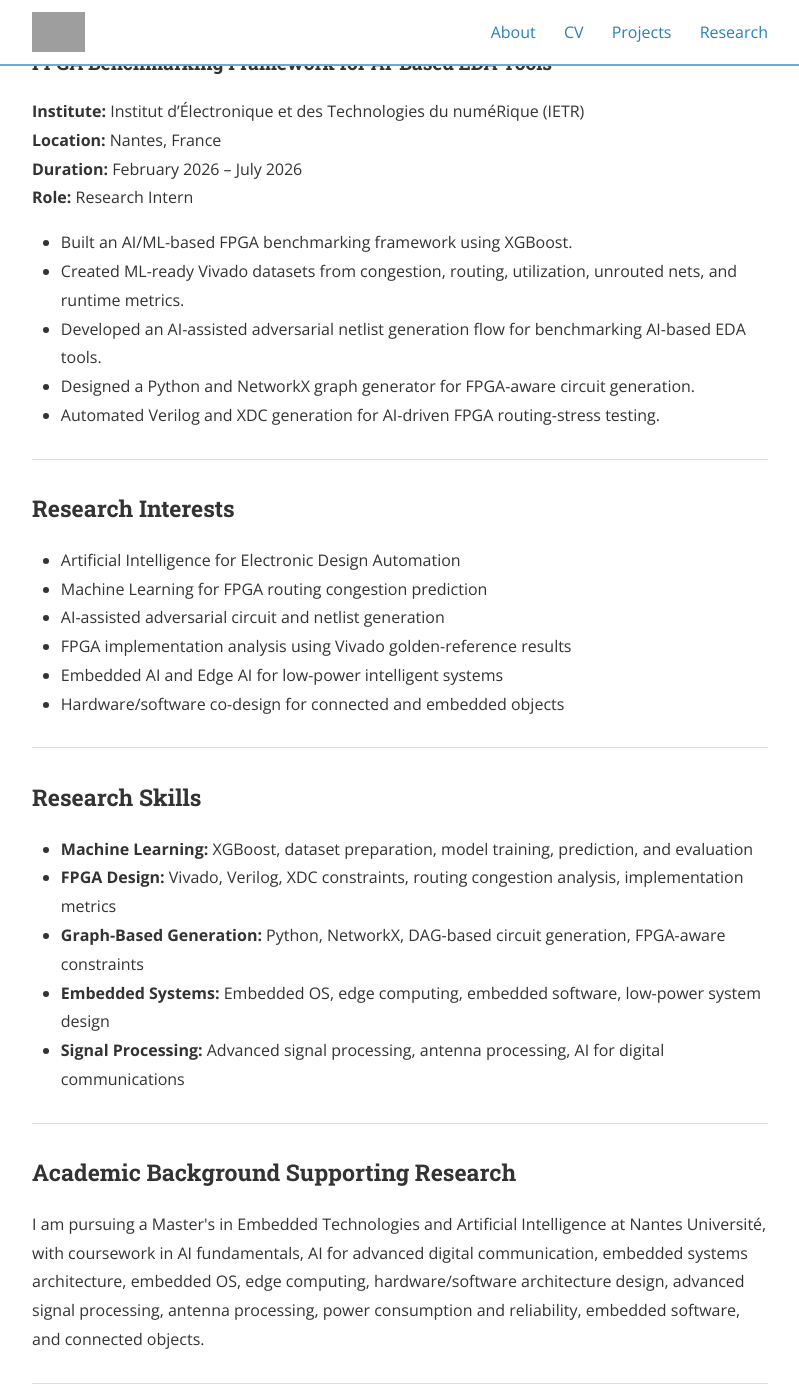
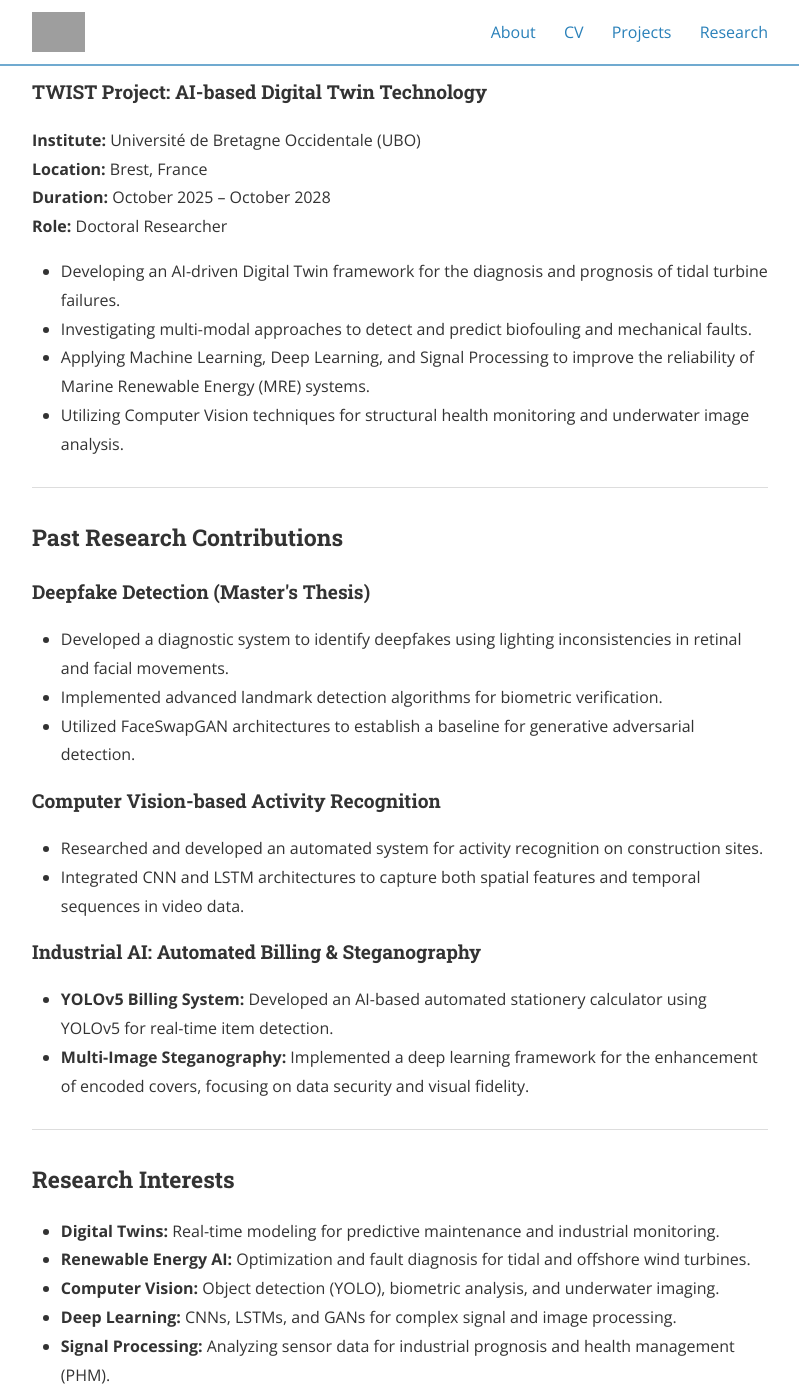
Before and after one commit to Ehsaanali/Ehsaanali.github.io, a Jekyll site: the page built from research.md, in a window 1280 px wide and 1400 px high, scrolled down 344 px. Shown: the whole window, without its empty margins (240-1039 px from the left). Built offline with Jekyll 4.4.1, drawn with Linux system fonts in a browser that asks for light colours; nearby versions of some CDN libraries; some of the changed text lies outside the part shown; grey boxes are pictures that could not be loaded.

Commit message:
Update research.md

```diff
--- a/research.md
+++ b/research.md
@@ -7,28 +7,49 @@ nav_order: 4
 ---
 
 <p>
-  My current research focuses on applying Artificial Intelligence and Machine Learning
-  to FPGA benchmarking, Electronic Design Automation, and embedded systems.
+  My research focuses on the intersection of Artificial Intelligence, Computer Vision, and Electrical Engineering, with a primary emphasis on Digital Twin technology for marine renewable energy and industrial fault detection.
 </p>
 
 <hr>
 
-<h3>Current Research Internship</h3>
+<h3>Current Research (PhD)</h3>
 
-<h4>FPGA Benchmarking Framework for AI-Based EDA Tools</h4>
+<h4>TWIST Project: AI-based Digital Twin Technology</h4>
 <p>
-  <b>Institute:</b> Institut d’Électronique et des Technologies du numéRique (IETR)<br>
-  <b>Location:</b> Nantes, France<br>
-  <b>Duration:</b> February 2026 – July 2026<br>
-  <b>Role:</b> Research Intern
+  <b>Institute:</b> Université de Bretagne Occidentale (UBO)<br>
+  <b>Location:</b> Brest, France<br>
+  <b>Duration:</b> October 2025 – October 2028<br>
+  <b>Role:</b> Doctoral Researcher
 </p>
 
 <ul>
-  <li>Built an AI/ML-based FPGA benchmarking framework using XGBoost.</li>
-  <li>Created ML-ready Vivado datasets from congestion, routing, utilization, unrouted nets, and runtime metrics.</li>
-  <li>Developed an AI-assisted adversarial netlist generation flow for benchmarking AI-based EDA tools.</li>
-  <li>Designed a Python and NetworkX graph generator for FPGA-aware circuit generation.</li>
-  <li>Automated Verilog and XDC generation for AI-driven FPGA routing-stress testing.</li>
+  <li>Developing an AI-driven Digital Twin framework for the diagnosis and prognosis of tidal turbine failures.</li>
+  <li>Investigating multi-modal approaches to detect and predict biofouling and mechanical faults.</li>
+  <li>Applying Machine Learning, Deep Learning, and Signal Processing to improve the reliability of Marine Renewable Energy (MRE) systems.</li>
+  <li>Utilizing Computer Vision techniques for structural health monitoring and underwater image analysis.</li>
+</ul>
+
+<hr>
+
+<h3>Past Research Contributions</h3>
+
+<h4>Deepfake Detection (Master's Thesis)</h4>
+<ul>
+  <li>Developed a diagnostic system to identify deepfakes using lighting inconsistencies in retinal and facial movements.</li>
+  <li>Implemented advanced landmark detection algorithms for biometric verification.</li>
+  <li>Utilized FaceSwapGAN architectures to establish a baseline for generative adversarial detection.</li>
+</ul>
+
+<h4>Computer Vision-based Activity Recognition</h4>
+<ul>
+  <li>Researched and developed an automated system for activity recognition on construction sites.</li>
+  <li>Integrated CNN and LSTM architectures to capture both spatial features and temporal sequences in video data.</li>
+</ul>
+
+<h4>Industrial AI: Automated Billing & Steganography</h4>
+<ul>
+  <li><b>YOLOv5 Billing System:</b> Developed an AI-based automated stationery calculator using YOLOv5 for real-time item detection.</li>
+  <li><b>Multi-Image Steganography:</b> Implemented a deep learning framework for the enhancement of encoded covers, focusing on data security and visual fidelity.</li>
 </ul>
 
 <hr>
@@ -36,12 +57,11 @@ nav_order: 4
 <h3>Research Interests</h3>
 
 <ul>
-  <li>Artificial Intelligence for Electronic Design Automation</li>
-  <li>Machine Learning for FPGA routing congestion prediction</li>
-  <li>AI-assisted adversarial circuit and netlist generation</li>
-  <li>FPGA implementation analysis using Vivado golden-reference results</li>
-  <li>Embedded AI and Edge AI for low-power intelligent systems</li>
-  <li>Hardware/software co-design for connected and embedded objects</li>
+  <li><b>Digital Twins:</b> Real-time modeling for predictive maintenance and industrial monitoring.</li>
+  <li><b>Renewable Energy AI:</b> Optimization and fault diagnosis for tidal and offshore wind turbines.</li>
+  <li><b>Computer Vision:</b> Object detection (YOLO), biometric analysis, and underwater imaging.</li>
+  <li><b>Deep Learning:</b> CNNs, LSTMs, and GANs for complex signal and image processing.</li>
+  <li><b>Signal Processing:</b> Analyzing sensor data for industrial prognosis and health management (PHM).</li>
 </ul>
 
 <hr>
@@ -49,30 +69,16 @@ nav_order: 4
 <h3>Research Skills</h3>
 
 <ul>
-  <li><b>Machine Learning:</b> XGBoost, dataset preparation, model training, prediction, and evaluation</li>
-  <li><b>FPGA Design:</b> Vivado, Verilog, XDC constraints, routing congestion analysis, implementation metrics</li>
-  <li><b>Graph-Based Generation:</b> Python, NetworkX, DAG-based circuit generation, FPGA-aware constraints</li>
-  <li><b>Embedded Systems:</b> Embedded OS, edge computing, embedded software, low-power system design</li>
-  <li><b>Signal Processing:</b> Advanced signal processing, antenna processing, AI for digital communications</li>
+  <li><b>Artificial Intelligence:</b> Deep Learning (PyTorch/TensorFlow), Machine Learning (Scikit-learn), and RAG-based systems.</li>
+  <li><b>Computer Vision:</b> YOLOv8/v11, OpenCV, Image Segmentation, and Landmark Detection.</li>
+  <li><b>Technical Computing:</b> Python, MATLAB, Signal Processing, and Data Preprocessing.</li>
+  <li><b>Academic Writing:</b> LaTeX, Overleaf, BibTeX, and Research Methodology.</li>
 </ul>
-
-<hr>
-
-<h3>Academic Background Supporting Research</h3>
-
-<p>
-  I am pursuing a Master's in Embedded Technologies and Artificial Intelligence at Nantes Université,
-  with coursework in AI fundamentals, AI for advanced digital communication, embedded systems architecture,
-  embedded OS, edge computing, hardware/software architecture design, advanced signal processing,
-  antenna processing, power consumption and reliability, embedded software, and connected objects.
-</p>
 
 <hr>
 
 <h3>Research Goal</h3>
 
 <p>
-  My goal is to develop intelligent FPGA benchmarking methods that use AI and machine learning
-  to generate challenging circuit scenarios, evaluate AI-based EDA tools, and support more reliable
-  FPGA and VLSI design workflows.
+  My goal is to bridge the gap between AI research and industrial application. By developing advanced Digital Twins, I aim to provide scalable, intelligent solutions for monitoring complex systems—specifically within the marine renewable energy sector—to ensure sustainable and reliable energy production.
 </p>
```
